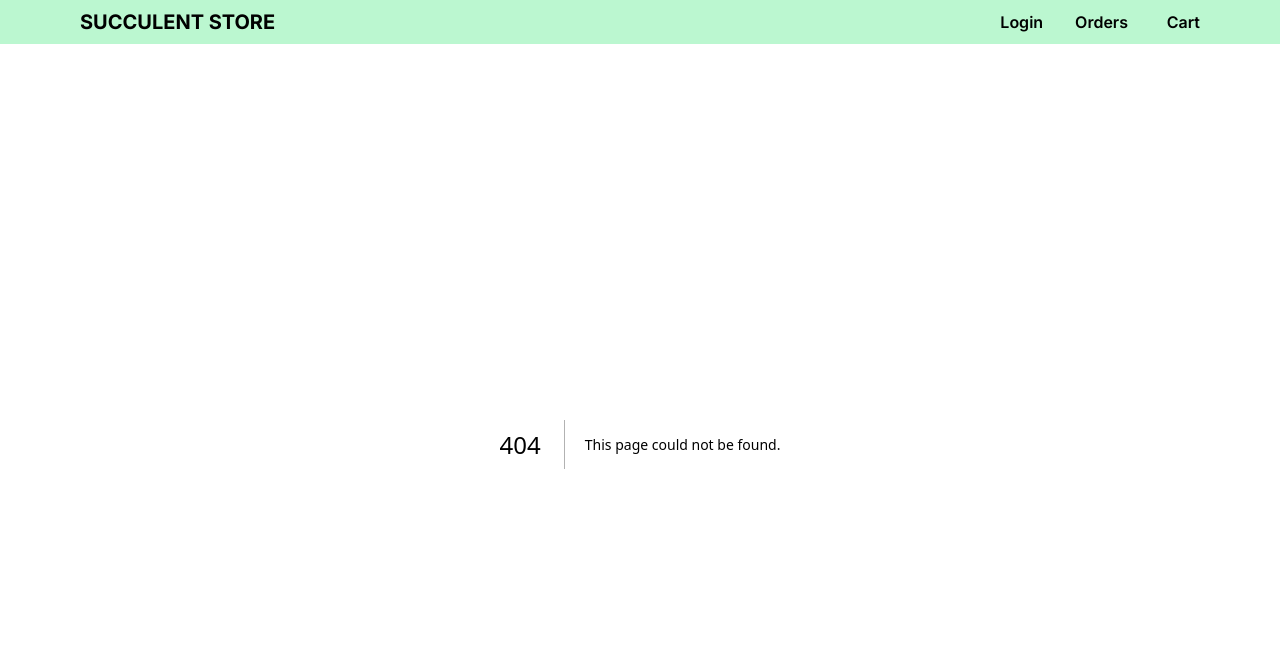
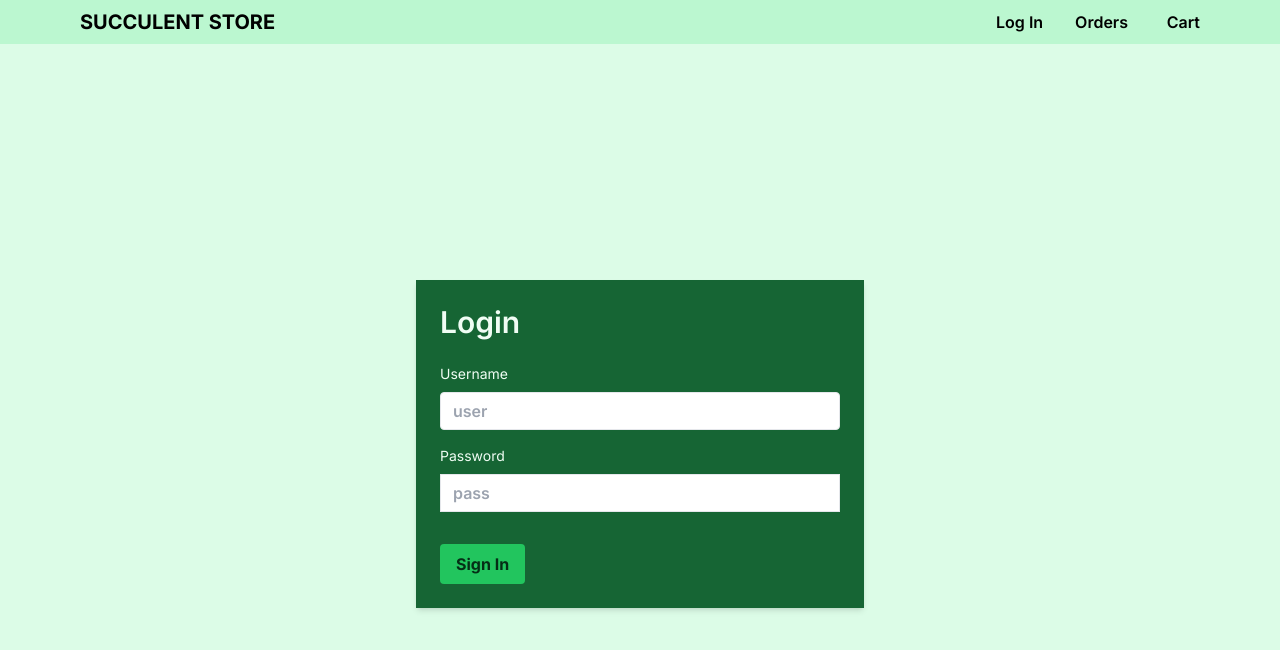
Before and after one commit to RadioRambo/ecommerce, a Next.js app in the folder frontend/: page /auth in a window 1280 px wide. Before the commit this address had no page. Shown: the top 650 px of the page. Built offline with nearby package versions, Linux system fonts and the light colour scheme.

Commit message:
Add login UI

```diff
--- a/frontend/app/CartContext.js
+++ b/frontend/app/CartContext.js
@@ -5,13 +5,14 @@ export const CartContext = createContext();
 
 export const CartProvider = ({ children }) => {
   const [cartItems, setCartItems] = useState([]);
+  const [login, setLogin] = useState(false);
 
   const addToCart = (product) => {
     setCartItems([...cartItems, product]);
   };
 
   return (
-    <CartContext.Provider value={{ cartItems, addToCart }}>
+    <CartContext.Provider value={{ cartItems, login, setLogin, addToCart }}>
       {children}
     </CartContext.Provider>
   );
--- /dev/null
+++ b/frontend/app/Login.js
@@ -0,0 +1,32 @@
+"use client";
+import { useContext } from "react";
+import { CartContext } from "./CartContext.js";
+import { useRouter } from "next/navigation";
+
+export default function Login() {
+  const { login, setLogin } = useContext(CartContext);
+  const router = useRouter();
+
+  return (
+    <div>
+      {login ? (
+        <button
+          onClick={() => {
+            setLogin(false);
+            router.push("/auth");
+          }}
+        >
+          Log Out
+        </button>
+      ) : (
+        <button
+          onClick={() => {
+            router.push("/auth");
+          }}
+        >
+          Log In
+        </button>
+      )}
+    </div>
+  );
+}
--- /dev/null
+++ b/frontend/app/auth/page.js
@@ -0,0 +1,111 @@
+"use client";
+import { useContext, useState } from "react";
+import { CartContext } from ".././CartContext.js";
+import { useRouter } from "next/navigation";
+
+export default function Auth() {
+  const { login, setLogin } = useContext(CartContext);
+  const [incorrectDetails, setIncorrectDetails] = useState(false);
+
+  const router = useRouter();
+
+  const [userCredentials, setUserCredentials] = useState({
+    username: "",
+    password: "",
+  });
+  function authentication() {
+    if (
+      userCredentials.username === "user" &&
+      userCredentials.password === "pass"
+    ) {
+      router.push("/");
+      setIncorrectDetails(false);
+      setLogin(true);
+    } else {
+      setIncorrectDetails(true);
+    }
+  }
+
+  return (
+    <div className="px-2 bg-green-100 md:px-20">
+      <div className="container mx-auto">
+        <div className="flex justify-center items-center min-h-screen">
+          <div className="p-6 w-full max-w-md bg-green-800 shadow-md">
+            {login ? (
+              <div>
+                <h2 className="text-3xl text-green-50">
+                  You are already logged in
+                </h2>
+                <h2 className="mt-4 text-xl text-green-50">
+                  <a href="/products">Shop Products?</a>
+                </h2>
+              </div>
+            ) : (
+              <div>
+                <h2 className="mb-6 text-3xl text-green-50">Login</h2>
+                <form>
+                  <div className="mb-4">
+                    <label
+                      className="block mb-2 text-sm font-normal text-green-50"
+                      htmlFor="email"
+                    >
+                      Username
+                    </label>
+                    <input
+                      className="px-3 py-2 w-full leading-tight rounded border appearance-none focus:outline-none focus:shadow-outline"
+                      type="email"
+                      placeholder="user"
+                      value={userCredentials.username}
+                      onChange={(event) =>
+                        setUserCredentials((prevState) => ({
+                          ...prevState,
+                          username: event.target.value,
+                        }))
+                      }
+                    />
+                  </div>
+                  <div className="mb-4">
+                    <label
+                      className="block mb-2 text-sm font-normal text-green-50"
+                      htmlFor="password"
+                    >
+                      Password
+                    </label>
+                    <input
+                      className="px-3 py-2 w-full leading-tight border appearance-none focus:outline-none focus:shadow-outline"
+                      type="password"
+                      placeholder="pass"
+                      value={userCredentials.password}
+                      onChange={(event) =>
+                        setUserCredentials((prevState) => ({
+                          ...prevState,
+                          password: event.target.value,
+                        }))
+                      }
+                    />
+                  </div>
+                  <div>
+                    {incorrectDetails ? (
+                      <div className="text-red-500">
+                        Incorrect Details. Try again
+                      </div>
+                    ) : (
+                      ""
+                    )}
+                  </div>
+                  <button
+                    className="px-4 py-2 mt-4 font-bold bg-green-500 rounded text-green-950 hover:bg-green-600 active:bg-green-700 focus:outline-none focus:shadow-outline"
+                    type="button"
+                    onClick={authentication}
+                  >
+                    Sign In
+                  </button>
+                </form>
+              </div>
+            )}
+          </div>
+        </div>
+      </div>
+    </div>
+  );
+}
--- a/frontend/app/layout.js
+++ b/frontend/app/layout.js
@@ -4,6 +4,8 @@ import { Inter } from "next/font/google";
 import { CartProvider } from "./CartContext";
 import Cart from "./Cart";
 import { useState } from "react";
+import { useRouter } from "next/navigation";
+import Login from "./Login";
 
 const inter = Inter({ subsets: ["latin"] });
 
@@ -14,6 +16,8 @@ export default function RootLayout({ children }) {
   function toggleCart() {
     setIsOpen(!isOpen);
   }
+  const router = useRouter();
+
   return (
     <CartProvider>
       <html lang="en">
@@ -27,7 +31,7 @@ export default function RootLayout({ children }) {
                   SUCCULENT STORE
                 </a>
                 <div className="flex gap-3 justify-between md:gap-8 sm:gap-4">
-                  <div className="">Login</div>
+                  <Login />
                   <div className="-mr-2">Orders</div>
                   <div>
                     <div
```
